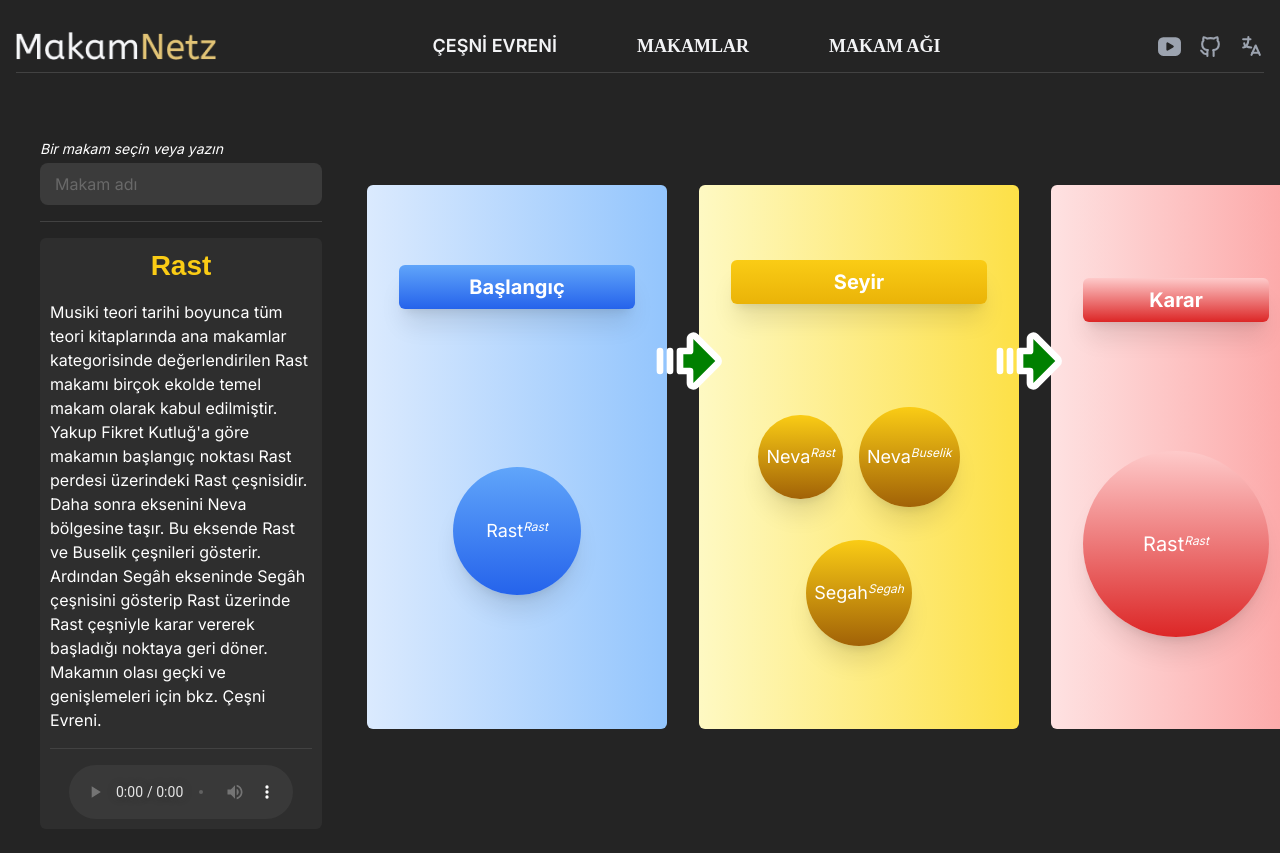
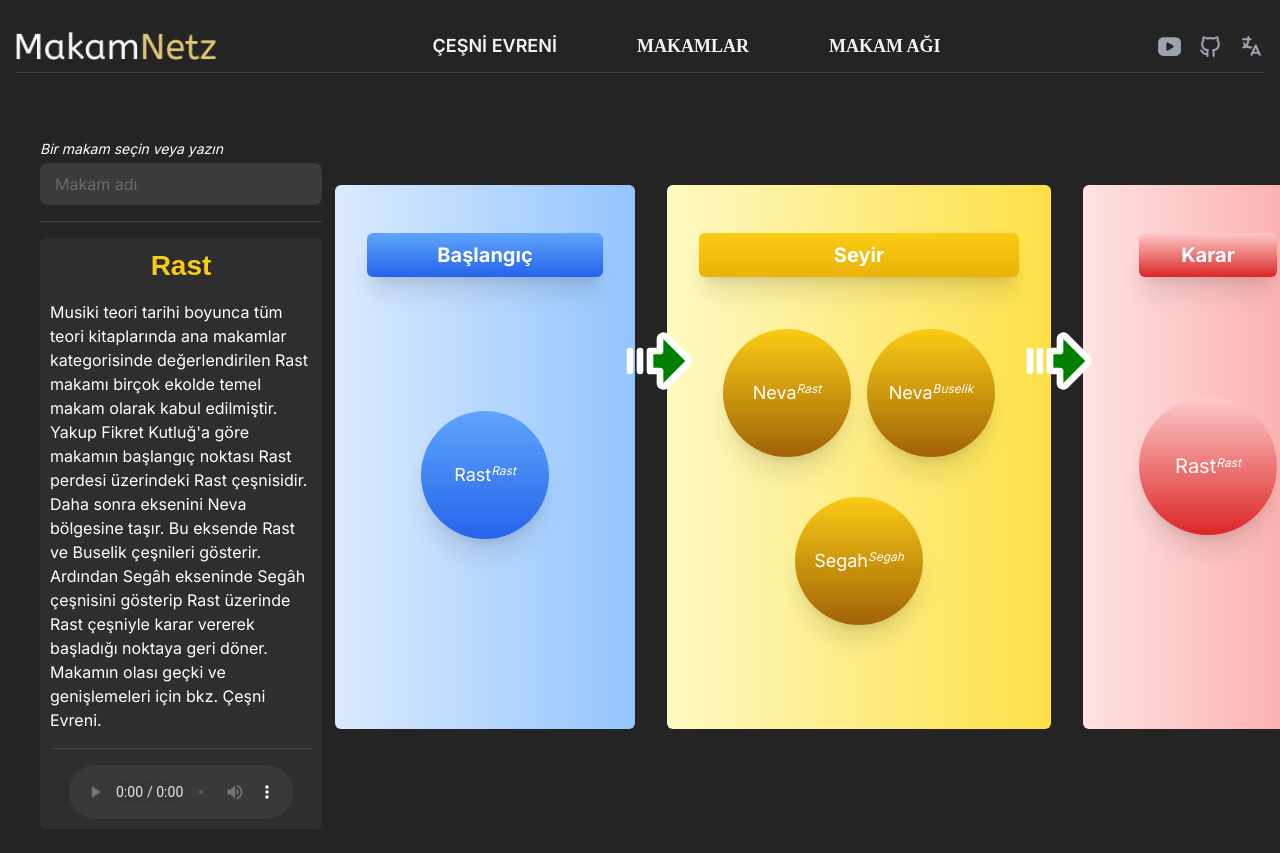
Before and after one commit to gumrahsindar/makamnetz-v1.1, a React (Vite) app: page /makams in a window 1280 px wide. Shown: the top 853 px of the page. Built offline with nearby package versions, Linux system fonts and the light colour scheme; a web font is replaced by a local one.

Commit message:
update makam names

```diff
--- a/src/components/constants/makams.js
+++ b/src/components/constants/makams.js
@@ -1497,7 +1497,7 @@ export const makams = [
       begin: {
         root1: 'Dügah',
         pow1: 'Perde',
-        root2: 'Hüseyniaşiran',
+        root2: 'H.Aşiran',
         pow2: 'Hicaz',
       },
       middle: {
@@ -2268,7 +2268,7 @@ export const makams = [
         root1: 'Dügah',
         pow1: 'Buselik',
       },
-      end: { root1: 'Hüseyniaşiran', pow1: 'Hicaz' },
+      end: { root1: 'H.Aşiran', pow1: 'Hicaz' },
     },
     desc: 'Hüseyni perdesinde Hicaz çeşnisi ile başlar. Dügah perdesindeki Buselik çeşnisini gösterir ve Hüseyniaşiran perdesindeki Hicaz çeşnisi ile karar verir. Makamın olası geçki ve genişlemeleri için bkz. Çeşni Evreni. Kaynak: Yakup Fikret Kutluğ',
     audio: '/records/makamlar/huzi.mp3',
@@ -2390,7 +2390,7 @@ export const makams = [
         root1: 'Hüseyni',
         pow1: 'Uşşak',
       },
-      end: { root1: 'Hüseyniaşiran', pow1: 'Uşşak' },
+      end: { root1: 'H.Aşiran', pow1: 'Uşşak' },
     },
     desc: 'Hüseyni perdesiyle Dügah eksenindeki Hüseyni çeşnisi ile başlar. Hüseyni perdesinde Uşşak çeşnisi gösterip Hüseyniaşiran perdesndeki Uşşak çeşnisi ile karar verir. Makamın olası geçki ve genişlemeleri için bkz. Çeşni Evreni. Kaynak: Yakup Fikret Kutluğ',
     audio: '/records/makamlar/huzi.mp3',
@@ -2412,7 +2412,7 @@ export const makams = [
         root3: 'Dügah',
         pow3: 'Uşşak',
       },
-      end: { root1: 'Hüseyniaşiran', pow1: 'Uşşak' },
+      end: { root1: 'H.Aşiran', pow1: 'Uşşak' },
     },
     desc: 'Neva eksenindeki Buselik çeşnisi ile başlar. Dügah perdesindeki Rast çeşnisi gösterir ve oradan Neva eksenindeki Rast çeşnisine geçer. Dügah perdesinde Uşşak çeşnisi gösterdikten sonra Hüseyniaşiran perdesindeki Uşşak çeşnisi ile karar verir. Makamın olası geçki ve genişlemeleri için bkz. Çeşni Evreni. Kaynak: Yakup Fikret Kutluğ',
     audio: '/records/makamlar/huzi.mp3',
@@ -2436,7 +2436,7 @@ export const makams = [
         root4: 'Çargah',
         row4: 'Nikriz',
       },
-      end: { root1: 'Hüseyniaşiran', pow1: 'Saba' },
+      end: { root1: 'H.Aşiran', pow1: 'Saba' },
     },
     desc: 'Muhayyer üzerindeki Nigar çeşni ile başlayıp Gerdaniye perdesindeki Nigar çeşnisine geçer. Hüseyni eksenindeki Buselik çeşnisini gösterir. Çargah ekseninde önce Nigar sonra Nikriz çeşnisi yapar ve Hüseyniaşiran perdesinde Saba çeşnisi ile karar verir. Makamın olası geçki ve genişlemeleri için bkz. Çeşni Evreni. Kaynak: Yakup Fikret Kutluğ',
     audio: '/records/makamlar/huzi.mp3',
@@ -2513,7 +2513,7 @@ export const makams = [
       middle: {
         root1: 'Dügah',
         pow1: 'Buselik',
-        root2: 'Hüseyniaşiran',
+        root2: 'H.Aşiran',
         pow2: 'Nişabur',
       },
       end: { root1: 'Rast', pow1: 'Nigar' },
--- a/src/pages/Makams/Makams.jsx
+++ b/src/pages/Makams/Makams.jsx
@@ -13,15 +13,17 @@ export default function Makams() {
     ? makams.filter((item) => item.name.toLowerCase().includes(value.toLowerCase().trim()))
     : makams
 
-  const sortFilteredOptions = filteredOptions.sort((a, b) => {
-    if (a.name < b.name) {
-      return -1
-    }
-    if (a.name > b.name) {
-      return 1
-    }
-    return 0
-  })
+  // const sortFilteredOptions = filteredOptions.sort((a, b) => {
+  //   if (a.name < b.name) {
+  //     return -1
+  //   }
+  //   if (a.name > b.name) {
+  //     return 1
+  //   }
+  //   return 0
+  // })
+
+  const sortFilteredOptions = filteredOptions.sort((a, b) => a.name.localeCompare(b.name, 'tr'))
 
   const options = sortFilteredOptions.map((item) => (
     <Combobox.Option value={item.name} key={item.slug} active={item.name === value}>
--- a/src/pages/Makams/components/GirisSection.jsx
+++ b/src/pages/Makams/components/GirisSection.jsx
@@ -2,8 +2,8 @@ import { Flex, Stack, Text } from '@mantine/core'
 
 export default function GirisSection({ selectedMakam }) {
   return (
-    <Stack className='h-[34rem] justify-around space-y-6 rounded-md bg-gradient-to-r from-blue-100 to-blue-300 px-4 py-4 text-center lg:w-[300px] lg:py-12 xl:px-8'>
-      <Text className='rounded-md bg-gradient-to-b from-blue-400 to-blue-600 px-10 py-2 text-xl font-bold text-white shadow-xl'>
+    <Stack className='h-[34rem]  space-y-6 rounded-md bg-gradient-to-r from-blue-100 to-blue-300 px-4 py-4 text-center lg:w-[300px] lg:py-12 xl:px-8'>
+      <Text className='mb-10 rounded-md bg-gradient-to-b from-blue-400 to-blue-600 px-10 py-2 text-xl font-bold text-white shadow-xl'>
         Başlangıç
       </Text>
       <Flex className='aspect-square items-center justify-center gap-4 px-4'>
@@ -17,7 +17,7 @@ export default function GirisSection({ selectedMakam }) {
                 key={i}
                 className='aspect-square h-32 items-center justify-center gap-6 rounded-full bg-gradient-to-b from-blue-400 to-blue-600 shadow-xl'
               >
-                <Text className='px-2 text-lg text-white'>
+                <Text className='text-lg text-white'>
                   {root}
                   <Text component='sup' fz='xs' fs='italic'>
                     {pow}
--- a/src/pages/Makams/components/MakamSeyir.jsx
+++ b/src/pages/Makams/components/MakamSeyir.jsx
@@ -11,8 +11,8 @@ export default function MakamSeyir({ selectedMakam }) {
         <GirisSection selectedMakam={selectedMakam} />
         <SeyirSection selectedMakam={selectedMakam} />
         <SonucSection selectedMakam={selectedMakam} />
-        <ArrowRight className='left-[30%] top-[25%]' />
-        <ArrowRight className='left-[64%] top-[25%]' />
+        <ArrowRight className='left-[27%] top-[25%]' />
+        <ArrowRight className='left-[67%] top-[25%]' />
       </Group>
     </Stack>
   )
--- a/src/pages/Makams/components/SeyirSection.jsx
+++ b/src/pages/Makams/components/SeyirSection.jsx
@@ -2,7 +2,7 @@ import { Flex, Stack, Text } from '@mantine/core'
 
 export default function SeyirSection({ selectedMakam }) {
   return (
-    <Stack className='relative h-[34rem] flex-col justify-around space-y-6 rounded-md bg-gradient-to-r from-yellow-100 to-yellow-300 px-4 py-4 text-center lg:w-[20rem] lg:py-12 xl:px-8'>
+    <Stack className='relative h-[34rem] flex-col space-y-6 rounded-md bg-gradient-to-r from-yellow-100 to-yellow-300 px-4 py-4 text-center lg:w-[24rem] lg:py-12 xl:px-8'>
       <Text className='justify-self- rounded-md bg-gradient-to-b from-yellow-400 to-yellow-500 px-10 py-2 text-xl font-bold text-white shadow-xl'>
         Seyir
       </Text>
@@ -15,7 +15,7 @@ export default function SeyirSection({ selectedMakam }) {
             return root ? (
               <Flex
                 key={i}
-                className='aspect-square items-center justify-center rounded-full bg-gradient-to-b from-yellow-400 to-yellow-700 p-2 shadow-xl'
+                className='aspect-square h-32 items-center justify-center rounded-full bg-gradient-to-b from-yellow-400 to-yellow-700 p-2 shadow-xl'
               >
                 <Text className='text-lg text-white '>
                   {root}
--- a/src/pages/Makams/components/SonucSection.jsx
+++ b/src/pages/Makams/components/SonucSection.jsx
@@ -2,18 +2,18 @@ import { Flex, Stack, Text } from '@mantine/core'
 
 export default function SonucSection({ selectedMakam }) {
   return (
-    <Stack className='h-[34rem] justify-around space-y-6 rounded-md bg-gradient-to-r from-red-100 to-red-300 px-4 py-4 text-center lg:w-3/12 lg:py-12 xl:px-8'>
-      <Text className='rounded-md bg-gradient-to-b from-red-200 to-red-600 px-10 py-2 text-xl font-bold text-white shadow-xl'>
+    <Stack className='h-[34rem] space-y-6 rounded-md bg-gradient-to-r from-red-100 to-red-300 px-14 py-4 text-center lg:w-3/12 lg:py-12'>
+      <Text className='mb-20 rounded-md bg-gradient-to-b from-red-200 to-red-600 px-10 py-2 text-xl font-bold text-white shadow-xl'>
         Karar
       </Text>
-      <Flex className='aspect-square items-center justify-center gap-4 rounded-full bg-gradient-to-b from-red-200 to-red-600 px-4  shadow-xl '>
+      <Flex className='aspect-square items-center justify-center gap-4 rounded-full bg-gradient-to-b from-red-200 to-red-600 shadow-xl '>
         {Array(4)
           .fill()
           .map((_, i) => {
             const root = selectedMakam?.journey.end[`root${i + 1}`]
             const pow = selectedMakam?.journey.end[`pow${i + 1}`]
             return root ? (
-              <Text key={i} className=' text-xl text-white '>
+              <Text key={i} className='text-xl text-white '>
                 {root}
                 <Text component='sup' fz='xs' fs='italic'>
                   {pow}
```
